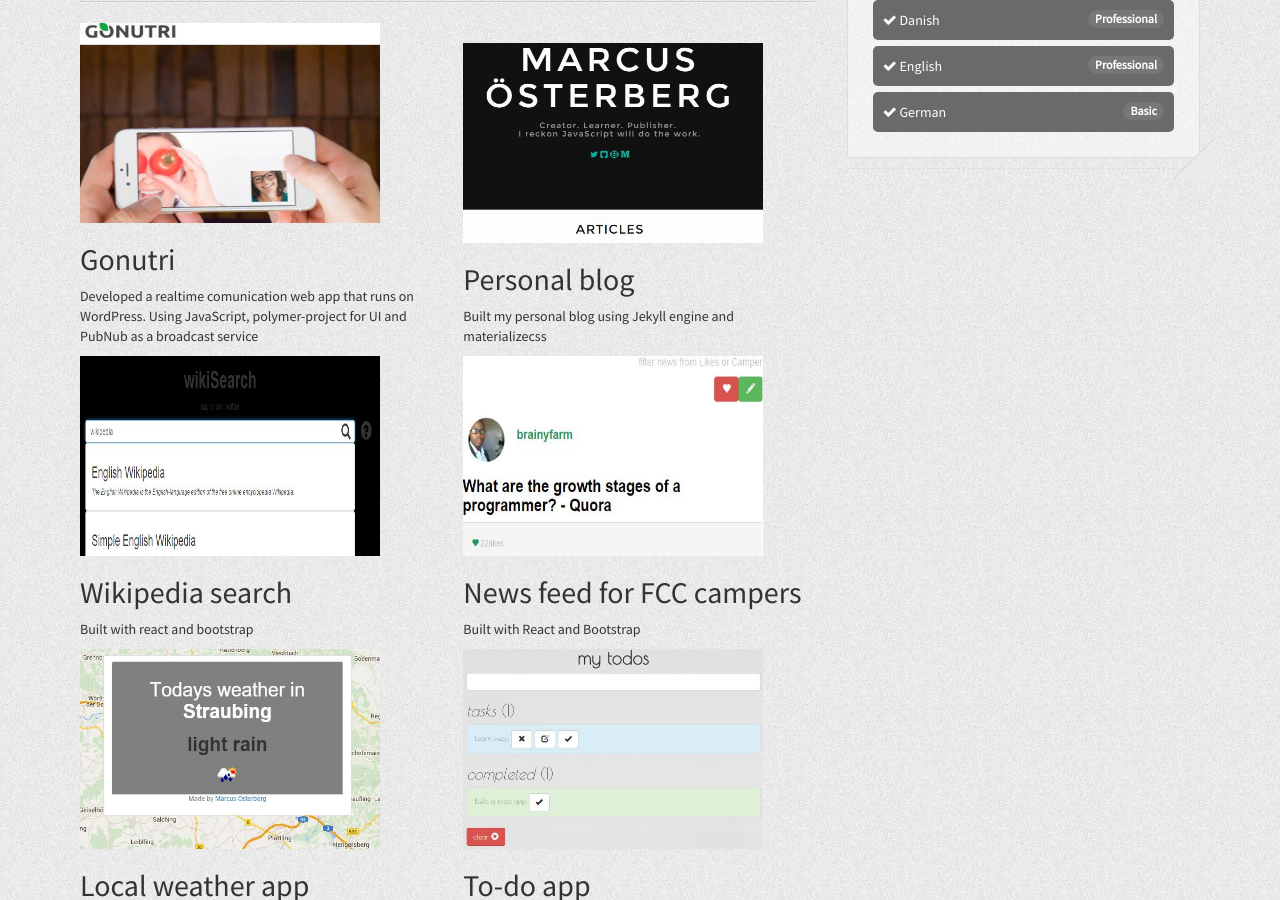
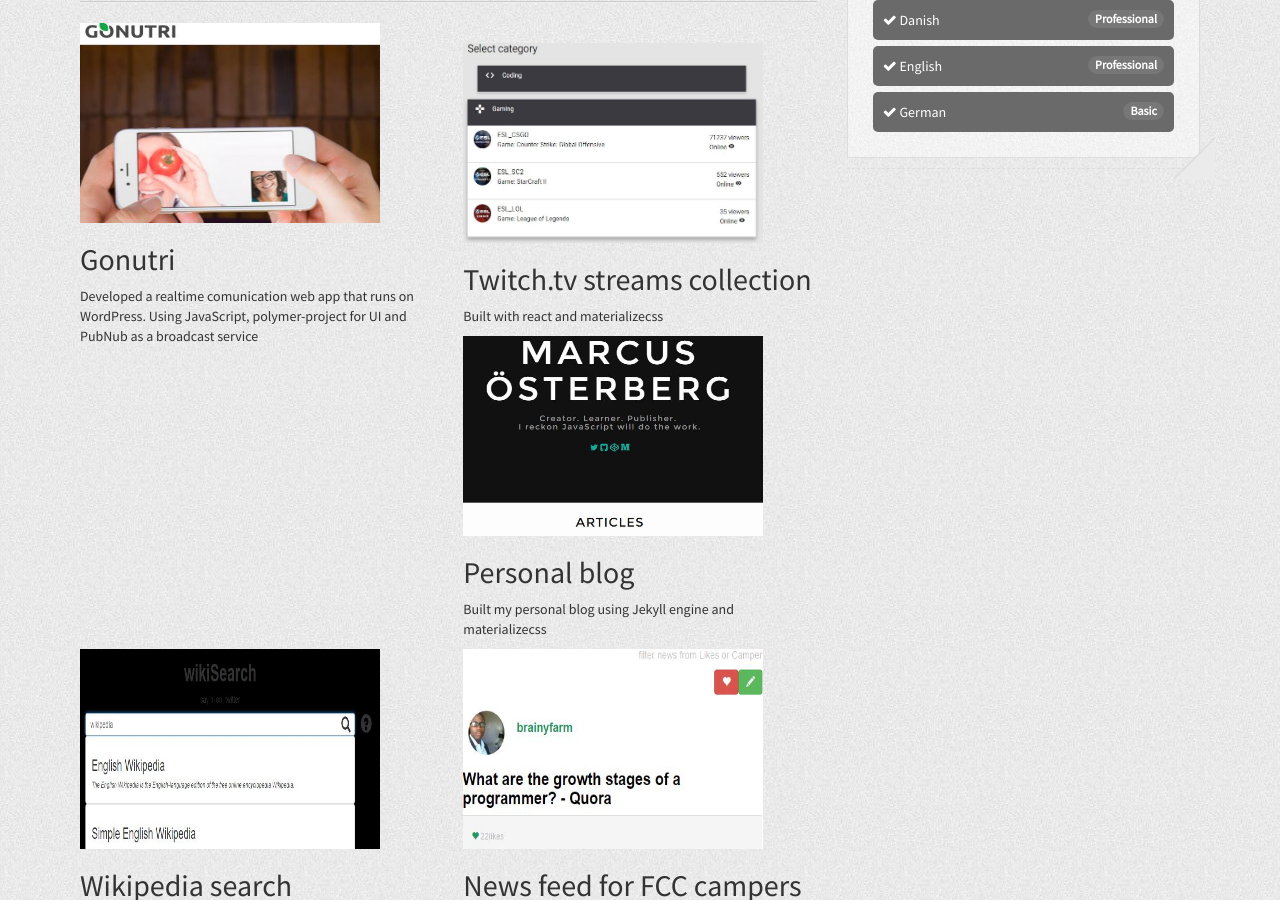
Before and after one commit to osterbergmarcus/resume, a Jekyll site: the page built from index.html, in a window 1280 px wide and 900 px high, scrolled down 654 px. Built offline with Jekyll 4.4.1, drawn with Linux system fonts in a browser that asks for light colours.

Commit message:
added work

```diff
--- a/index.html
+++ b/index.html
@@ -59,6 +59,16 @@
         <div class="mask">
           <h2>Gonutri</h2>
           <p>Developed a realtime comunication web app that runs on WordPress. Using JavaScript, polymer-project for UI and PubNub as a broadcast service</p>
+        </div>
+      </div>
+    </div>
+    <br/>
+    <div class="col-md-6">
+      <div class="thumbnail-view">
+        <a href="http://codepen.io/osterbergmarcus/full/xZBggr/"><img class="img-responsive info" src="{{ site.baseurl }}/assets/img/twitch.JPG"></a>
+        <div class="mask">
+          <h2>Twitch.tv streams collection</h2>
+          <p>Built with react and materializecss</p>
         </div>
       </div>
     </div>
```
Also changed, not shown: assets/img/twitch.JPG (added).
